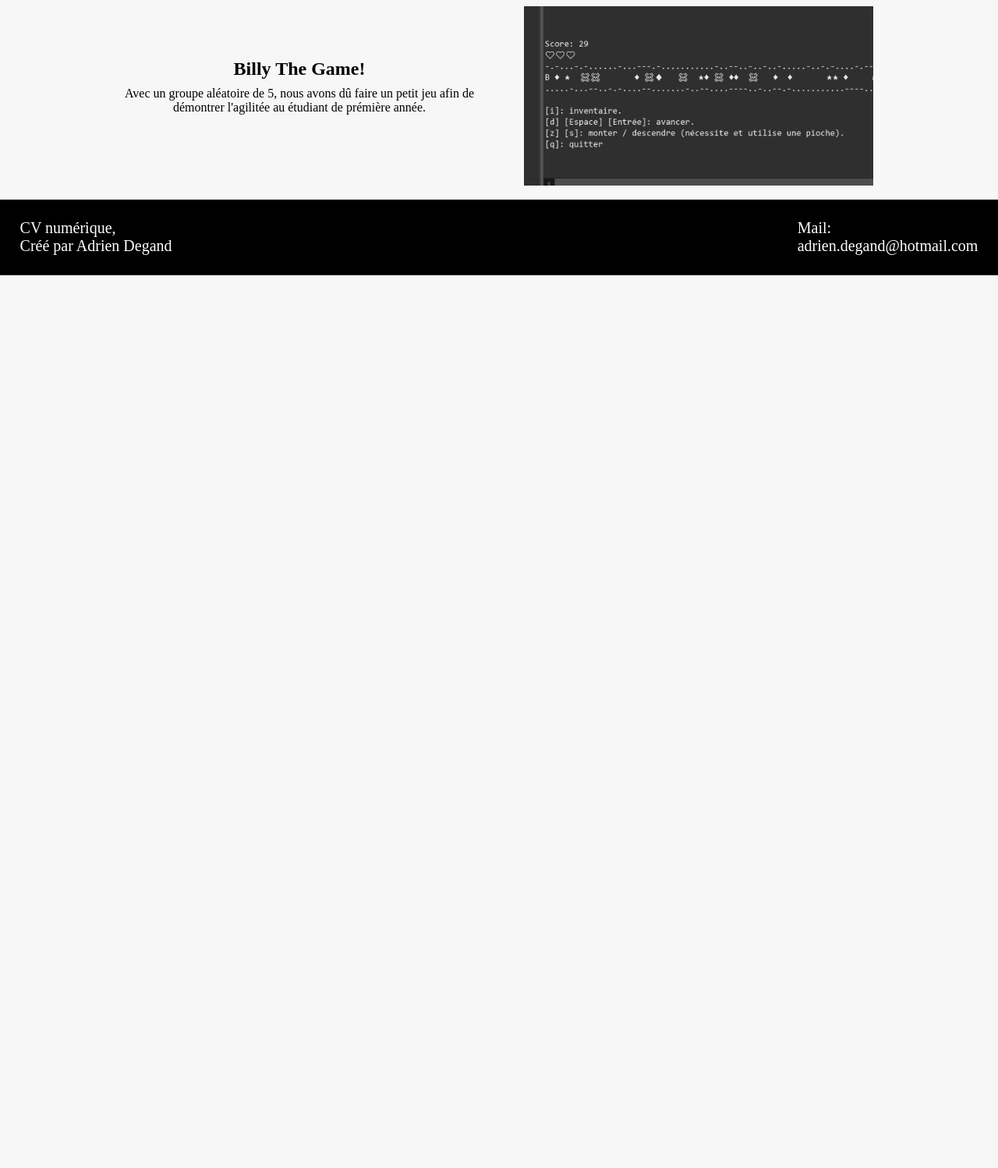
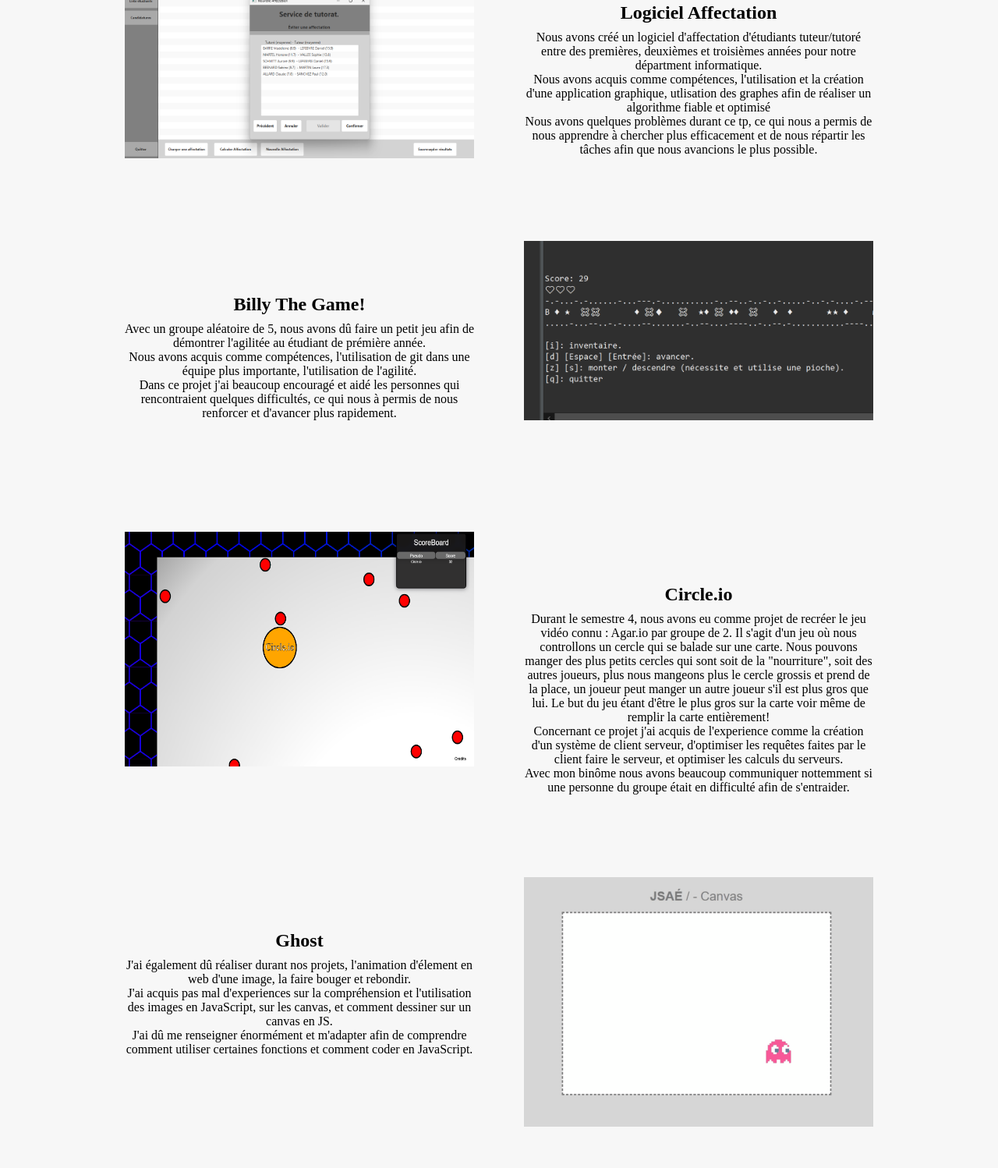
Before and after one commit to DegandAdrien/CV-num-rique, a plain HTML site: page projets.html in a window 1280 px wide. Shown: the part 1274-2772 px from the top of the page at 78% size. Before the commit the page ends 1627 px from the top, so only its background shows below. Drawn offline with Linux system fonts and the light colour scheme.

Commit message:
Added s4 projetct

```diff
--- a/css/projet-style.css
+++ b/css/projet-style.css
@@ -46,3 +46,37 @@
 .Billy h2 {
     margin-bottom: 2%;
 }
+
+.Circle {
+    grid-column: 2;
+    grid-row: 5;
+    text-align: center;
+    padding-top: 15%;
+}
+
+.CircleSC {
+    grid-column: 1;
+    grid-row: 5;
+    text-align: center;
+    padding-bottom: 8%;
+}
+.Circle h2 {
+    margin-bottom: 2%;
+}
+
+.Ghost {
+    grid-column: 1;
+    grid-row: 6;
+    text-align: center;
+    padding-top: 15%;
+}
+
+.GhostSC {
+    grid-column: 2;
+    grid-row: 6;
+    text-align: center;
+    padding-bottom: 8%;
+}
+.Ghost h2 {
+    margin-bottom: 2%;
+}
--- a/css/style.css
+++ b/css/style.css
@@ -20,11 +20,13 @@ body {
 }
 
 .Texte {
+    height: 100%;
+    width: 100%;
     margin-top: 2%;
     display: grid;
     grid-template-columns: fit-content(35%) fit-content(35%);
     grid-gap: 5% 5%;
-    grid-auto-rows: max-content;
+    grid-auto-rows:1fr ;
     justify-content: center;
 
 }
--- a/projets.html
+++ b/projets.html
@@ -36,6 +36,8 @@
         <div class="Classification">
             <h2>Logiciel Classification</h2>
             <p>Nous avons réalisé un programme permettant de classifier plusieurs type de données, d'ajouter des données et de les classifier automatiquement avec l'algorithme des plus proches voisins.</p>
+            <p>Durant ce projet j'ai pu apprendre à utiliser l'algorithme des plus proches voisins, d'apprendre à utiliser un graphique dans une application et de lui importer des données et de faire de la gestion de fichier.</p>
+            <p>Nous avons beaucoup communiquer sur quels tâches se répartir et donc chacun à réalisé une tâche qui lui était propre et de finir cette tâche dans les temps afin que nous avancions avec une charge de travail égale.</p>
         </div>
         <div class="ClassificationSC">
             <img src="./images/Classification.png" height = 100% width = 100%> </img>
@@ -44,6 +46,8 @@
         <div class="Affectation">
             <h2>Logiciel Affectation</h2>
             <p>Nous avons créé un logiciel d'affectation d'étudiants tuteur/tutoré entre des premières, deuxièmes et troisièmes années pour notre départment informatique.</p>
+            <p>Nous avons acquis comme compétences, l'utilisation et la création d'une application graphique, utlisation des graphes afin de réaliser un algorithme fiable et optimisé</p>
+            <p>Nous avons quelques problèmes durant ce tp, ce qui nous a permis de nous apprendre à chercher plus efficacement et de nous répartir les tâches afin que nous avancions le plus possible. </p>
         </div>
         <div class="AffectationSC">
             <img src="./images/Affectation.png" height = 100% width = 100%> </img>
@@ -52,9 +56,45 @@
         <div class="Billy">
             <h2>Billy The Game!</h2>
             <p>Avec un groupe aléatoire de 5, nous avons dû faire un petit jeu afin de démontrer l'agilitée au étudiant de prémière année.</p>
+            <p>Nous avons acquis comme compétences, l'utilisation de git dans une équipe plus importante, l'utilisation de l'agilité.</p>
+            <p>Dans ce projet j'ai beaucoup encouragé et aidé les personnes qui rencontraient quelques difficultés, ce qui nous à permis de nous renforcer et d'avancer plus rapidement.</p>
         </div>
         <div class="BillySC">
             <img src="./images/Billy.PNG" height = 100% width = 100%> </img>
+        </div>
+
+        <div class="Circle">
+            <h2>Circle.io</h2>
+            <p>Durant le semestre 4, nous avons eu comme projet de recréer le jeu vidéo connu : Agar.io par groupe de 2. Il s'agit d'un jeu où nous controllons
+                un cercle qui se balade sur une carte. Nous pouvons manger des plus petits cercles qui sont soit de la "nourriture", soit des autres joueurs, plus nous mangeons
+                plus le cercle grossis et prend de la place, un joueur peut manger un autre joueur s'il est plus gros que lui. Le but du jeu étant d'être le plus gros sur la carte
+                voir même de remplir la carte entièrement!
+            </p>
+            <p>
+                Concernant ce projet j'ai acquis de l'experience comme la création d'un système de client serveur, d'optimiser les requêtes faites par le client faire le serveur, et optimiser les calculs du serveurs.
+            </p>
+            <p>
+                Avec mon binôme nous avons beaucoup communiquer nottemment si une personne du groupe était en difficulté afin de s'entraider.
+            </p>
+        </div>
+        <div class="CircleSC">
+            <img src="./images/Circle.png"  height = 100% width = 100%> </img>
+        </div>
+
+        <div class="Ghost">
+            <h2>Ghost</h2>
+            <p>
+                J'ai également dû réaliser durant nos projets, l'animation d'élement en web d'une image, la faire bouger et rebondir.
+            </p>
+            <p>
+                J'ai acquis pas mal d'experiences sur la compréhension et l'utilisation des images en JavaScript, sur les canvas, et comment dessiner sur un canvas en JS.
+            </p>
+            <p>
+                J'ai dû me renseigner énormément et m'adapter afin de comprendre comment utiliser certaines fonctions et comment coder en JavaScript.
+            </p>
+        </div>
+        <div class="GhostSC">
+            <img src="./images/Ghost.gif"  height = 100% width = 100%> </img>
         </div>
     </div>
 
```
Also changed, not shown: images/Circle.png (added), images/Ghost.gif (added).
